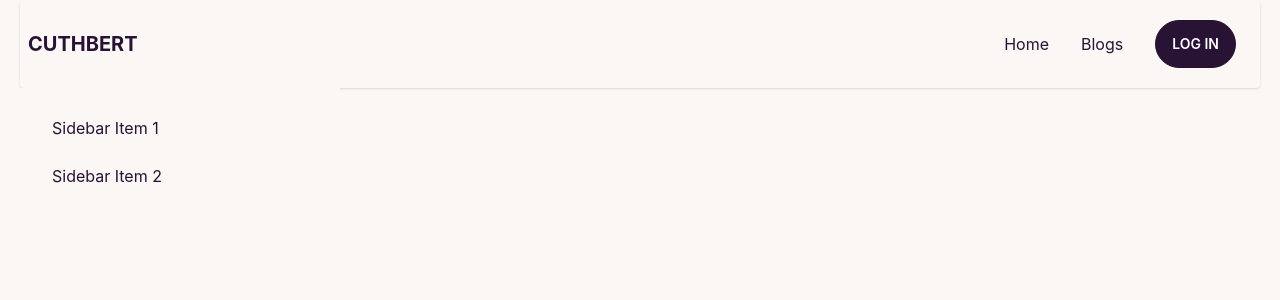
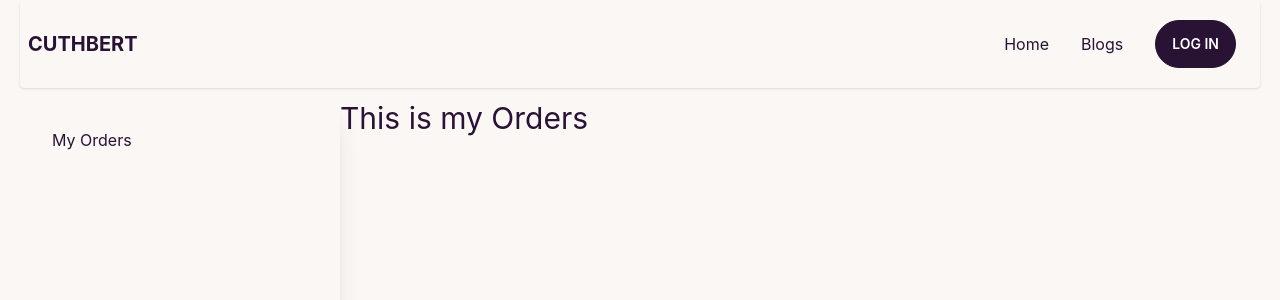
Before and after one commit to Kauserul/use-products-client-site, a React (Create React App) app: page /dashboard in a window 1280 px wide. Shown: the top 300 px of the page. Built offline with nearby package versions, Linux system fonts and the light colour scheme; no server answers.

Commit message:
find the admin

```diff
--- /dev/null
+++ b/src/Hooks/useAdmin.js
@@ -0,0 +1,20 @@
+import { useEffect, useState } from "react"
+
+const useAdmin = email => {
+    const [isAdmin, setIsAdmin] = useState(false)
+    const [isAdminLoading, setIsAdminLoading] = useState(true)
+    useEffect( () =>{
+        if(email){
+            fetch(`http://localhost:5000/user/admin/${email}`)
+            .then(res => res.json())
+            .then(data => {
+                setIsAdmin(data.isAdmin)
+                setIsAdminLoading(false)
+            })
+        }
+    }, [email])
+
+    return [isAdmin, isAdminLoading]
+}
+
+export default useAdmin;
--- /dev/null
+++ b/src/Pages/Dashboard/AddAProduct.js
@@ -0,0 +1,63 @@
+import React from 'react';
+
+const AddAProduct = () => {
+    return (
+        <form className="card-body w-1/2">
+            <div className="form-control">
+                <label className="label">
+                    <span className="label-text">Product Name</span>
+                </label>
+                <input type="text" name='email' placeholder="email" className="input input-bordered" />
+            </div>
+            <div className="form-control">
+                <label className="label">
+                    <span className="label-text">Price</span>
+                </label>
+                <input type="text" name='price' placeholder="password" className="input input-bordered" />
+
+            </div>
+            <div className="form-control">
+                <label className="label">
+                    <span className="label-text">Mobile Number</span>
+                </label>
+                <input type="text" name='number' placeholder="password" className="input input-bordered" />
+            </div>
+
+            <div className="form-control">
+                <label className="label">
+                    <span className="label-text">Location</span>
+                </label>
+                <input type="text" name='location' placeholder="password" className="input input-bordered" />
+            </div>
+
+            <div className="form-control">
+                <label className="label">
+                    <span className="label-text">product category</span>
+                </label>
+                <input type="text" name='category' placeholder="password" className="input input-bordered" />
+            </div>
+
+            <div className="form-control">
+                <label className="label">
+                    <span className="label-text">description</span>
+                </label>
+                <input type="text" name='description' placeholder="password" className="input input-bordered" />
+            </div>
+
+            <div className="form-control">
+                <label className="label">
+                    <span className="label-text">Year of purchasey</span>
+                </label>
+                <input type="text" name='year' placeholder="password" className="input input-bordered" />
+            </div>
+
+            <div className="form-control mt-6">
+                <button className="btn btn-primary text-white">Login</button>
+
+            </div>
+
+        </form>
+    );
+};
+
+export default AddAProduct;
--- /dev/null
+++ b/src/Pages/Dashboard/AllBuyers.js
@@ -0,0 +1,11 @@
+import React from 'react';
+
+const AllBuyers = () => {
+    return (
+        <div>
+            <h2 className="text-3xl">This is all buyers</h2>
+        </div>
+    );
+};
+
+export default AllBuyers;
--- /dev/null
+++ b/src/Pages/Dashboard/AllSellers.js
@@ -0,0 +1,11 @@
+import React from 'react';
+
+const AllSellers = () => {
+    return (
+        <div>
+            <h2 className="text-3xl">This is all sellers</h2>
+        </div>
+    );
+};
+
+export default AllSellers;
--- /dev/null
+++ b/src/Pages/Dashboard/MyOrders.js
@@ -0,0 +1,11 @@
+import React from 'react';
+
+const MyOrders = () => {
+    return (
+        <div>
+            <h2 className="text-3xl">This is my Orders</h2>
+        </div>
+    );
+};
+
+export default MyOrders;
--- /dev/null
+++ b/src/Pages/Dashboard/MyProducts.js
@@ -0,0 +1,11 @@
+import React from 'react';
+
+const MyProducts = () => {
+    return (
+        <div>
+
+        </div>
+    );
+};
+
+export default MyProducts;
--- /dev/null
+++ b/src/Routes/AdminRoutes/AdminRoutes.js
@@ -0,0 +1,22 @@
+import React, { useContext } from 'react';
+import { Navigate, useLocation } from 'react-router-dom';
+import { AuthContext } from '../../AuthProvider/AuthProvider';
+import useAdmin from '../../Hooks/useAdmin';
+
+const AdminRoutes = ({children}) => {
+    const {user} = useContext(AuthContext)
+    const [isAdmin, isAdminLoading] = useAdmin(user?.email)
+    const location = useLocation()
+
+    if(isAdminLoading){
+        return <div>Loading...</div>
+    }
+
+    if(user?.email && isAdmin){
+        return children;
+    }
+
+    return <Navigate to='/login' state={{from: location}} replace></Navigate>
+};
+
+export default AdminRoutes;
--- a/src/layout/DashboardLayout.js
+++ b/src/layout/DashboardLayout.js
@@ -1,23 +1,35 @@
-import React from 'react';
-import { Outlet } from 'react-router-dom';
+import React, { useContext } from 'react';
+import { Link, Outlet } from 'react-router-dom';
+import { AuthContext } from '../AuthProvider/AuthProvider';
+import useAdmin from '../Hooks/useAdmin';
 import Navbar from '../Pages/Shaired/Navbar/Navbar';
 
 const DashboardLayout = () => {
+    const { user } = useContext(AuthContext)
+    const [isAdmin] = useAdmin(user?.email)
     return (
         <div>
             <Navbar></Navbar>
-            <div className="drawer drawer-mobile">
+            <div className="drawer drawer-mobile mt-3">
                 <input id="my-drawer-2" type="checkbox" className="drawer-toggle" />
-                <div className="drawer-content flex flex-col items-center justify-center">
+                <div className="drawer-content flex flex-col">
                     <Outlet></Outlet>
                     <label htmlFor="my-drawer-2" className="btn btn-primary drawer-button lg:hidden">Open drawer</label>
 
                 </div>
-                <div className="drawer-side">
+                <div className="drawer-side shadow-xl">
                     <label htmlFor="my-drawer-2" className="drawer-overlay"></label>
                     <ul className="menu p-4 w-80 bg-base-100 text-base-content">
-                        <li><a>Sidebar Item 1</a></li>
-                        <li><a>Sidebar Item 2</a></li>
+                        <li><Link to='/dashboard/myorders'>My Orders</Link></li>
+                        {
+                            isAdmin &&
+                            <>
+                                <li><Link to='/dashboard/addproduct'>Add A Product</Link></li>
+                                <li><Link to='/dashboard/allsellers'>All Sellers</Link></li>
+                                <li><Link to='/dashboard/myproducts'>My Products</Link></li>
+                                <li><Link to='/dashboard/allbuyers'>All Buyers </Link></li>
+                            </>
+                        }
                     </ul>
 
                 </div>
```
Also changed, not shown: src/Routes/Routes/Routes.js (+28 -2 lines).
